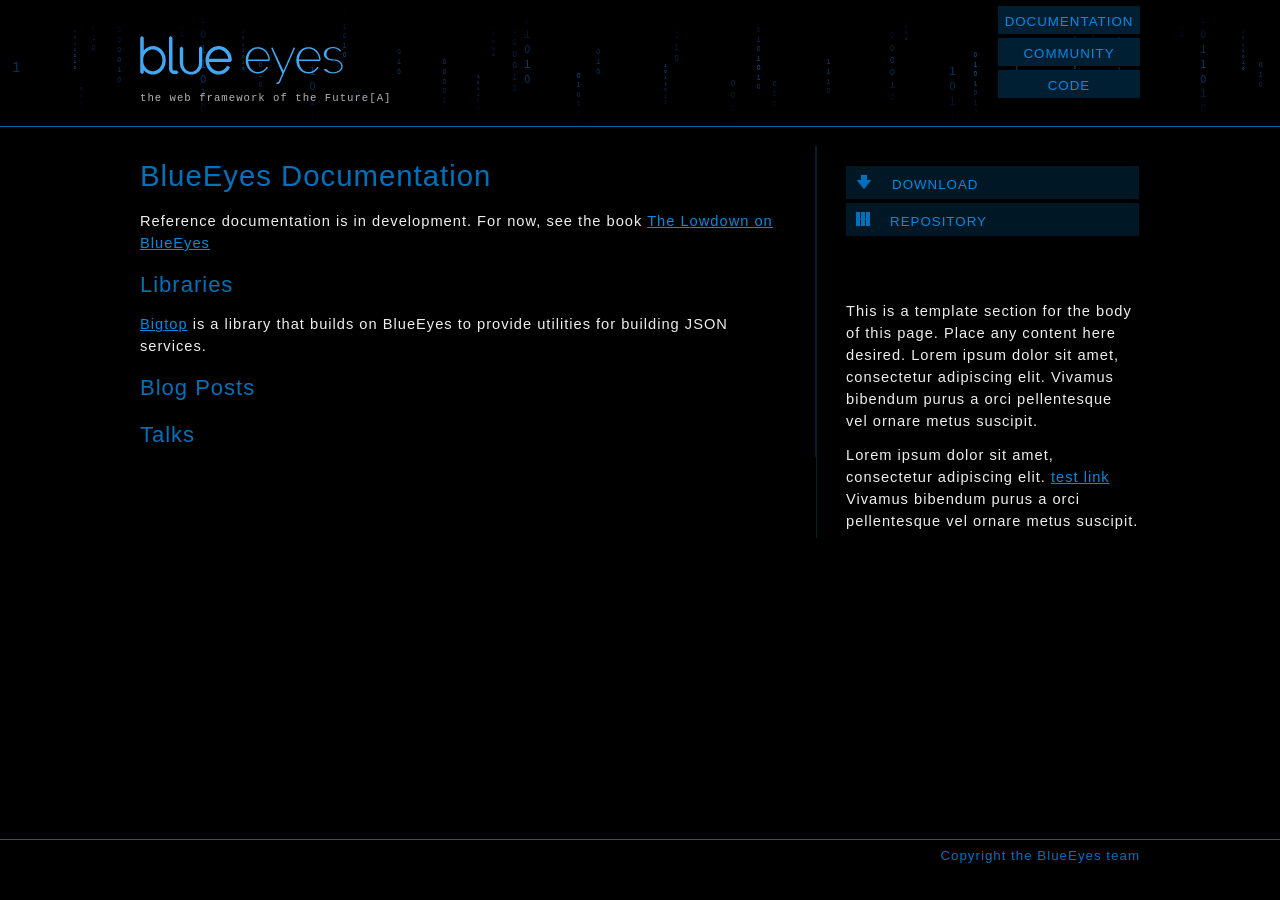
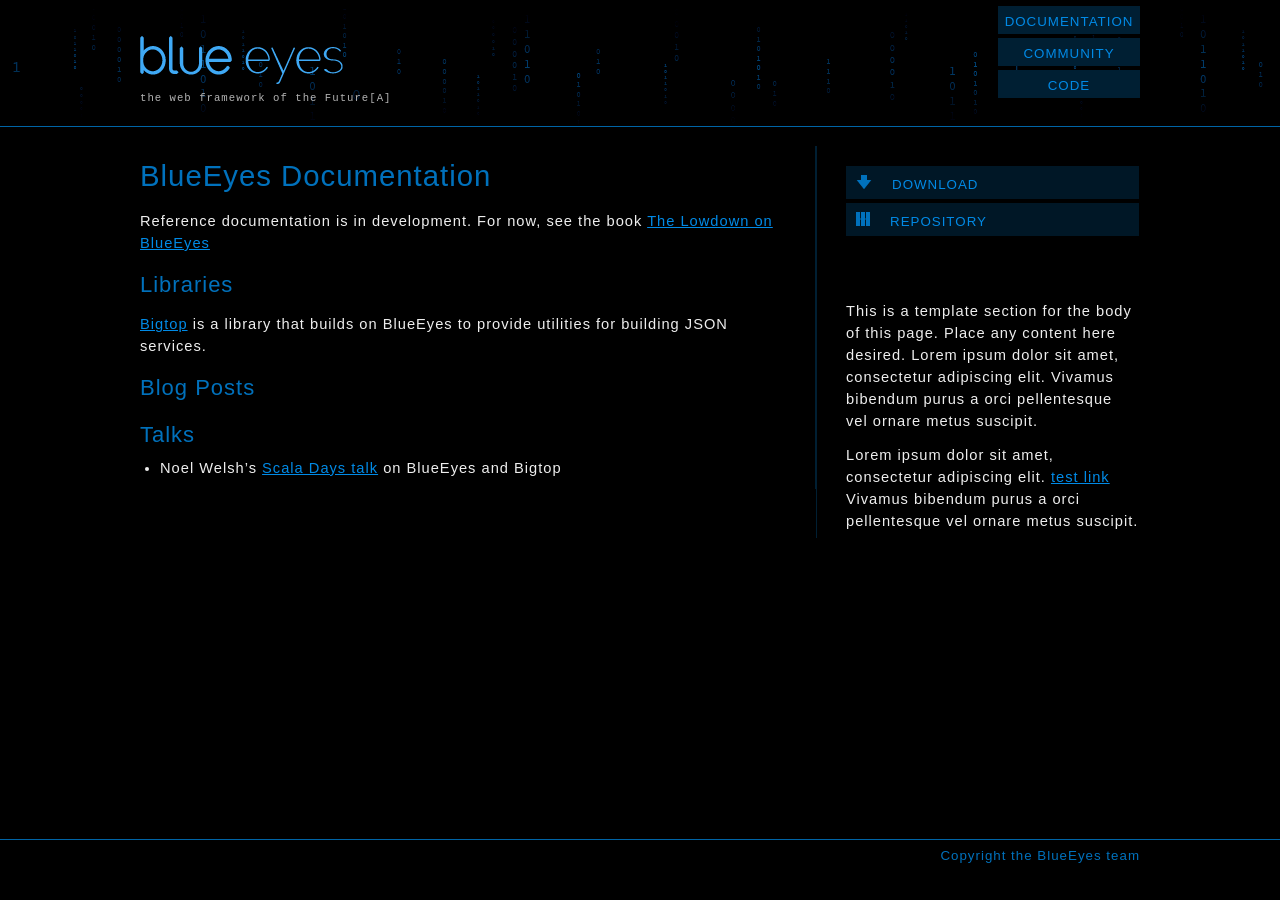
Before and after one commit to jdegoes/blueeyes, a Jekyll site: the page built from documentation.markdown, in a window 1280 px wide. Built offline with Jekyll 4.4.1, drawn with Linux system fonts in a browser that asks for light colours.

Commit message:
Link to my Scala Days talk.

```diff
--- a/documentation.markdown
+++ b/documentation.markdown
@@ -13,3 +13,5 @@ Reference documentation is in development. For now, see the book [The Lowdown on
 ## Blog Posts
 
 ## Talks
+
+- Noel Welsh's [Scala Days talk](http://skillsmatter.com/podcast/scala/blueeyes) on BlueEyes and Bigtop
```
